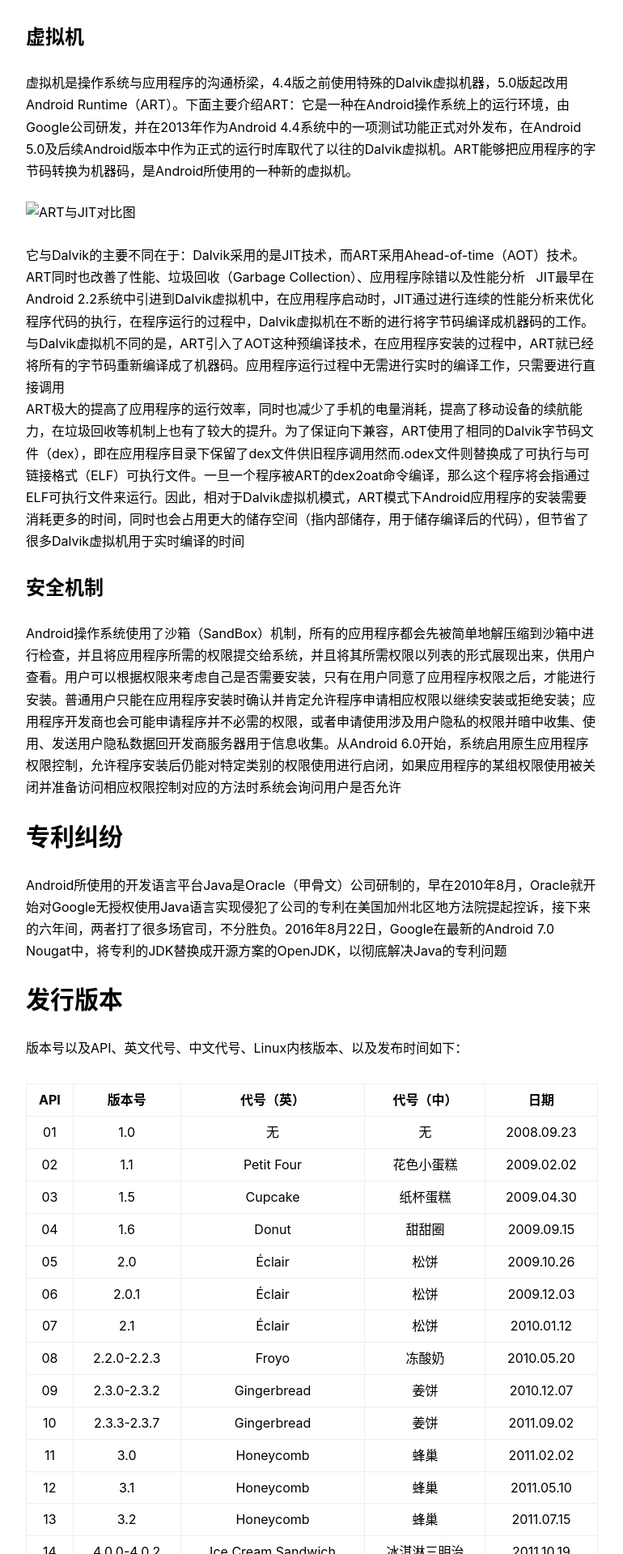
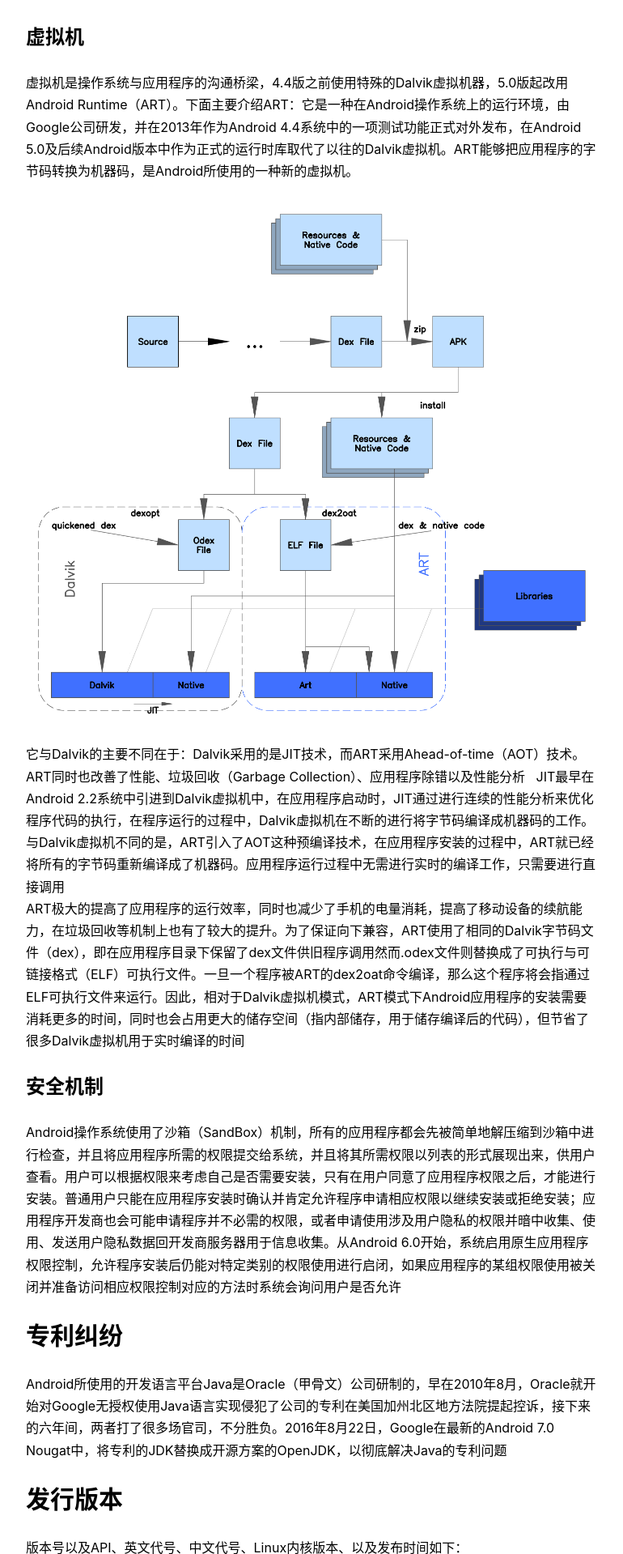
Before and after one commit to zfb132/zfb132.github.com, a Jekyll site: the page built from _posts/2017-08-07-Android_introduction.md, in a window 1280 px wide. Shown: the part 2785-4704 px from the top of the page at 81% size, without its empty margins (233-1003 px from the left). Built offline with Jekyll 4.4.1, drawn with Linux system fonts in a browser that asks for light colours; nearby versions of some CDN libraries; comment, search, counter and statistics services are not loaded.

Commit message:
更新图片链接

```diff
--- a/_posts/2017-08-07-Android_introduction.md
+++ b/_posts/2017-08-07-Android_introduction.md
@@ -31,9 +31,9 @@ Android OS的核心属于Linux内核的一个分支，具有典型的Linux调度
 Android系统是基于Linux内核开发，使用Java作编程语言，使界面到功能，都有层出不穷的变化。Activity类负责创建视窗，一个活动中的Activity就是处于Foreground模式，而在Background执行的程序一般叫做Service。两者之间透过ServiceConnection和AIDL连结，达到多个程序同时执行的效果。如果执行中的Activity全部画面被其他Activity取代时，该Activity便被暂停，放入回退栈中
 View是视图，可以透过View类与“XML layout”将UI放置在视窗上，并可以利用View打造出所谓的Widgets，其实Widget只是View的一种，所以可以使用xml来设计layout。至于ViewGroup是各种layout的基础抽象类别，ViewGroup之内还可以有ViewGroup。View的构造函数不需要在Activity中调用，但是Displayable的是必须的，在Activity中，要通过findViewById()来从XML中获取View，Android的View类的显示很大程度上是从XML中读取的。View与事件息息相关，两者之间透过Listener结合在一起，每一个View都可以注册event listener，例如：当View要处理用户触碰的事件时，就要向Android框架注册View.OnClickListener
 ### HAL（硬件抽象层）
-Android的硬件抽像层是能以封闭源码形式提供硬件驱动模块。HAL的目的是为了把Android framework与Linux kernel隔开，让Android不至过度依赖Linux kernel。<img src="https://github.com/zfb132/zfb132.github.com/blob/master/img/post/android-hal.svg" width="768" alt="安卓">HAL stub是一种代理人的概念，stub是以\*.so档的形式存在。Stub向HAL“提供”操作函数，并由Android runtime向HAL获取stub的操作，再回调这些操作函数。HAL里包含了许多的stub（代理人）。Runtime只要说明“类型”，即module ID，就可以获取操作函数
+Android的硬件抽像层是能以封闭源码形式提供硬件驱动模块。HAL的目的是为了把Android framework与Linux kernel隔开，让Android不至过度依赖Linux kernel。<img src="http://blog.whuzfb.cn/img/post/android-hal.svg" width="768" alt="安卓">HAL stub是一种代理人的概念，stub是以\*.so档的形式存在。Stub向HAL“提供”操作函数，并由Android runtime向HAL获取stub的操作，再回调这些操作函数。HAL里包含了许多的stub（代理人）。Runtime只要说明“类型”，即module ID，就可以获取操作函数
 ### 虚拟机
-虚拟机是操作系统与应用程序的沟通桥梁，4.4版之前使用特殊的Dalvik虚拟机器，5.0版起改用Android Runtime（ART）。下面主要介绍ART：它是一种在Android操作系统上的运行环境，由Google公司研发，并在2013年作为Android 4.4系统中的一项测试功能正式对外发布，在Android 5.0及后续Android版本中作为正式的运行时库取代了以往的Dalvik虚拟机。ART能够把应用程序的字节码转换为机器码，是Android所使用的一种新的虚拟机。<img src="img/post/art-view.png" width="768" alt="ART与JIT对比图">它与Dalvik的主要不同在于：Dalvik采用的是JIT技术，而ART采用Ahead-of-time（AOT）技术。ART同时也改善了性能、垃圾回收（Garbage Collection）、应用程序除错以及性能分析
+虚拟机是操作系统与应用程序的沟通桥梁，4.4版之前使用特殊的Dalvik虚拟机器，5.0版起改用Android Runtime（ART）。下面主要介绍ART：它是一种在Android操作系统上的运行环境，由Google公司研发，并在2013年作为Android 4.4系统中的一项测试功能正式对外发布，在Android 5.0及后续Android版本中作为正式的运行时库取代了以往的Dalvik虚拟机。ART能够把应用程序的字节码转换为机器码，是Android所使用的一种新的虚拟机。<img src="/img/post/art-view.png" width="768" alt="ART与JIT对比图">它与Dalvik的主要不同在于：Dalvik采用的是JIT技术，而ART采用Ahead-of-time（AOT）技术。ART同时也改善了性能、垃圾回收（Garbage Collection）、应用程序除错以及性能分析
 JIT最早在Android 2.2系统中引进到Dalvik虚拟机中，在应用程序启动时，JIT通过进行连续的性能分析来优化程序代码的执行，在程序运行的过程中，Dalvik虚拟机在不断的进行将字节码编译成机器码的工作。与Dalvik虚拟机不同的是，ART引入了AOT这种预编译技术，在应用程序安装的过程中，ART就已经将所有的字节码重新编译成了机器码。应用程序运行过程中无需进行实时的编译工作，只需要进行直接调用
 ART极大的提高了应用程序的运行效率，同时也减少了手机的电量消耗，提高了移动设备的续航能力，在垃圾回收等机制上也有了较大的提升。为了保证向下兼容，ART使用了相同的Dalvik字节码文件（dex），即在应用程序目录下保留了dex文件供旧程序调用然而.odex文件则替换成了可执行与可链接格式（ELF）可执行文件。一旦一个程序被ART的dex2oat命令编译，那么这个程序将会指通过ELF可执行文件来运行。因此，相对于Dalvik虚拟机模式，ART模式下Android应用程序的安装需要消耗更多的时间，同时也会占用更大的储存空间（指内部储存，用于储存编译后的代码），但节省了很多Dalvik虚拟机用于实时编译的时间
 ### 安全机制
```
